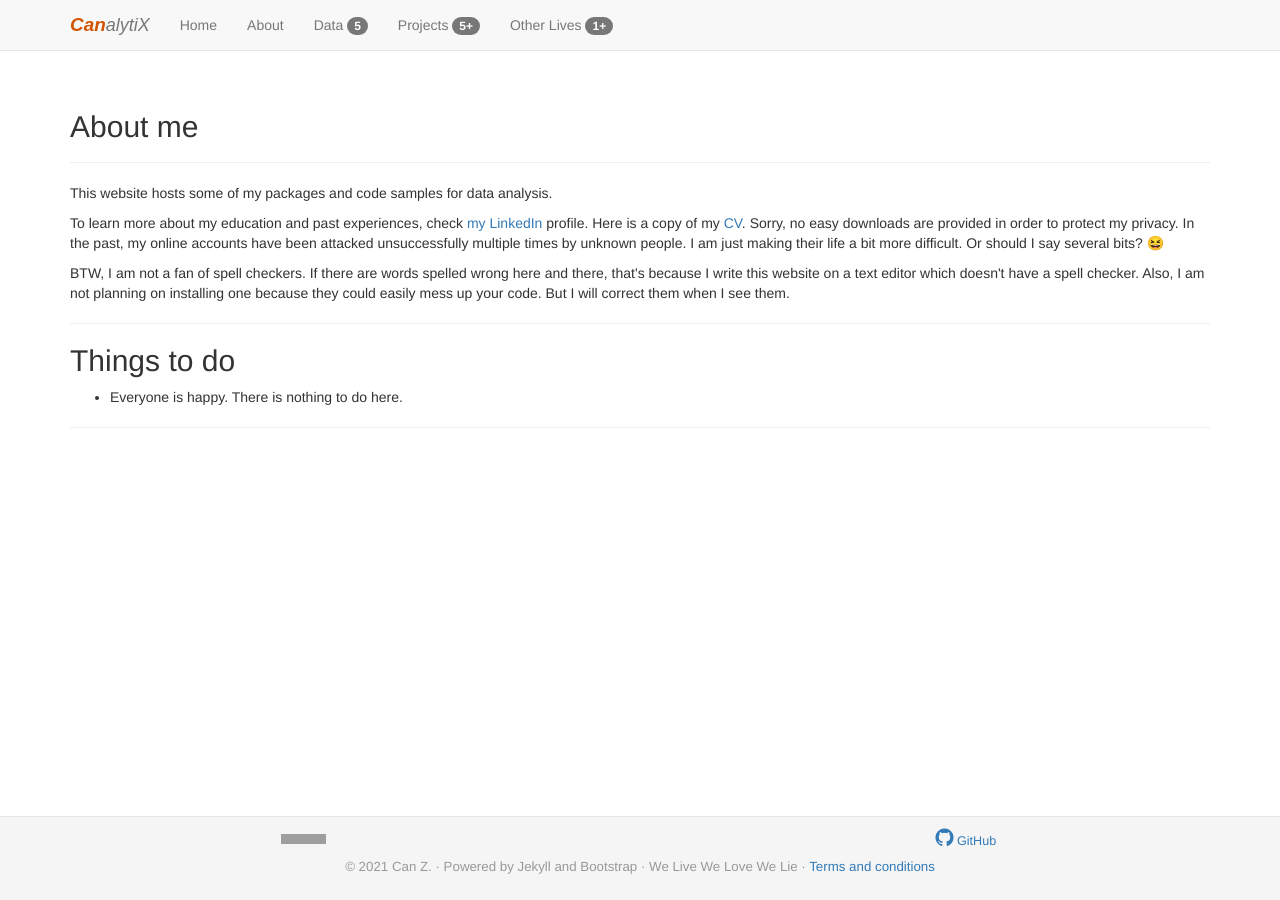
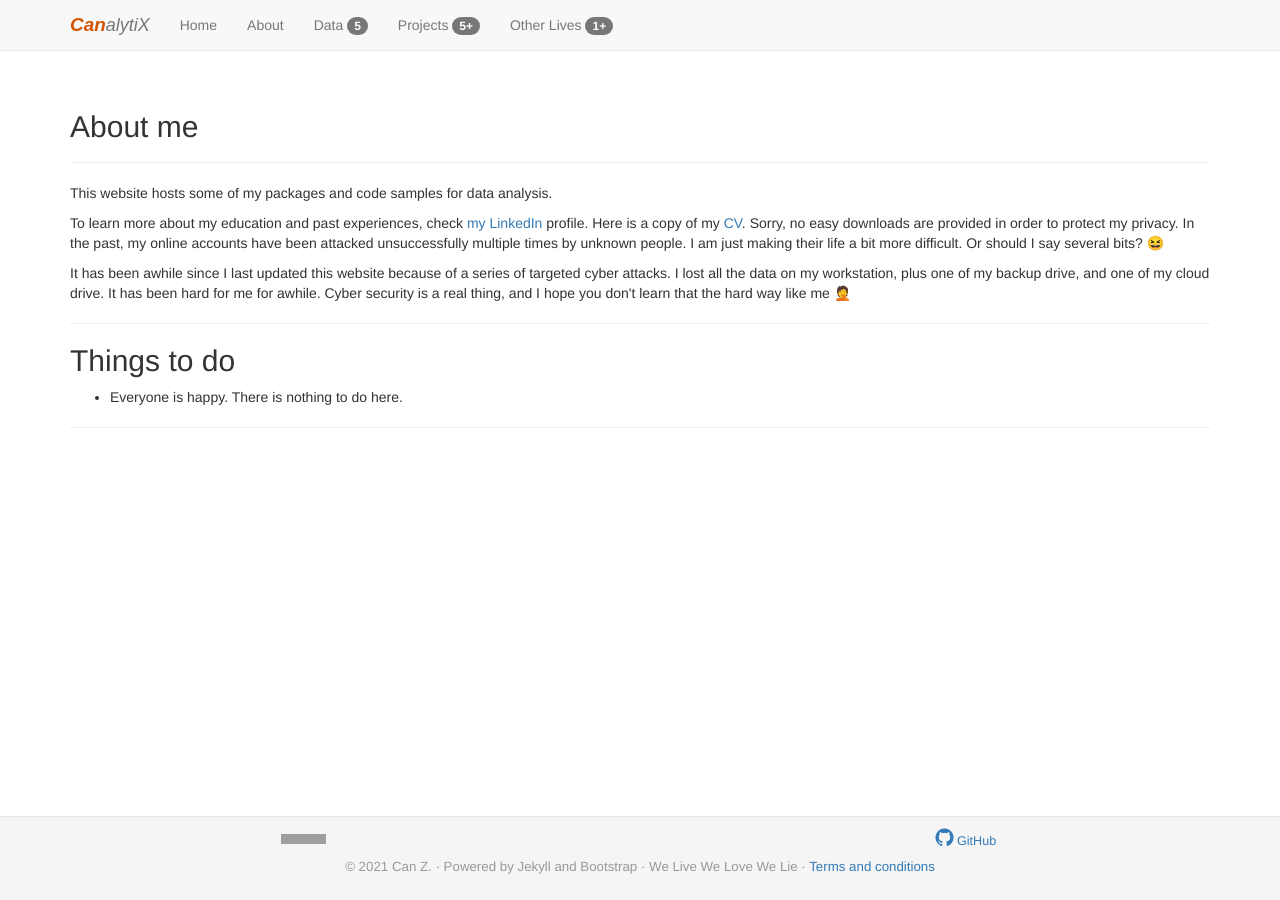
Before and after one commit to HVoltBb/HVoltBb.github.io, a Jekyll site: the page built from about/index.html, in a window 1280 px wide. Built offline with Jekyll 4.4.1, drawn with Linux system fonts in a browser that asks for light colours; comment, search, counter and statistics services are not loaded; grey boxes are pictures that could not be loaded.

Commit message:
august update

```diff
--- a/about/index.html
+++ b/about/index.html
@@ -8,7 +8,7 @@
 <div>
 	<p>This website hosts some of my packages and code samples for data analysis.</p>
 	<p>To learn more about my education and past experiences, check <a href="https://www.linkedin.com/in/can-zhou-65970838">my LinkedIn</a> profile. Here is a copy of my <a href="https://hvoltbb.github.io/about/cv.html">CV</a>. Sorry, no easy downloads are provided in order to protect my privacy. In the past, my online accounts have been attacked unsuccessfully multiple times by unknown people. I am just making their life a bit more difficult. Or should I say several bits? &#x1F606;</p>
-	<p>BTW, I am not a fan of spell checkers. If there are words spelled wrong here and there, that's because I write this website on a text editor which doesn't have a spell checker. Also, I am not planning on installing one because they could easily mess up your code. But I will correct them when I see them.</p>
+	<p>It has been awhile since I last updated this website because of a series of targeted cyber attacks. I lost all the data on my workstation, plus one of my backup drive, and one of my cloud drive. It has been hard for me for awhile. Cyber security is a real thing, and I hope you don't learn that the hard way like me 🤦</p>
 </div>
 <hr>
 <h2>Things to do</h2>
--- a/index.html
+++ b/index.html
@@ -8,8 +8,9 @@
 </div> <!-- not a bug -->
 <div class="container-fluid">
   <figure>
-    <img src="/pics/new_year.png" class="figure-img img-fluid shadowy wide-screen" alt="Merry Christmas and happy new year 2022">
-    <figcaption class="figure-caption text-right">Image by <a href="https://pixabay.com/users/kinggodarts-20322799/?utm_source=link-attribution&amp;utm_medium=referral&amp;utm_campaign=image&amp;utm_content=6590889">sumit kumar</a> from <a href="https://pixabay.com/?utm_source=link-attribution&amp;utm_medium=referral&amp;utm_campaign=image&amp;utm_content=6590889">Pixabay</a></figcaption>
+    <img src="/pics/ice_shelf.jpg" class="figure-img img-fluid shadowy wide-screen" alt="Icy landscape">
+    <figcaption class="figure-caption text-right">Image by <a href="https://pixabay.com/users/jplenio-7645255/?utm_source=link-attribution&amp;utm_medium=referral&amp;utm_campaign=image&amp;utm_content=4058262">Joe</a> from <a href="https://pixabay.com//?utm_source=link-attribution&amp;utm_medium=referral&amp;utm_campaign=image&amp;utm_content=4058262">Pixabay</a>
+    </figcaption>
   </figure>
 </div>
 
--- a/random/index.html
+++ b/random/index.html
@@ -66,6 +66,10 @@
 	E5 <span class="label label-primary">Book chapter</span>
 	<a href="#">Episode #5 [to be updated]</a>
 </div>
+<div class='blog-post'>
+	E6 <span class="label label-primary">Read a paper with me</span>
+	<a href="./posts/birdbycatch_paper2022.html">Assessing the uncertainty of total seabird bycatch synthesized from multiple sources by Zhou and Liao</a>
+</div>
 
 <hr>
 <!--- optics --->
```
Also changed, not shown: random/posts/birdbycatch_paper2022.html (added, +35 -0 lines), pics/ice_shelf.jpg (added), pics/seagulls.jpg (added), pics/v.png (deleted).
